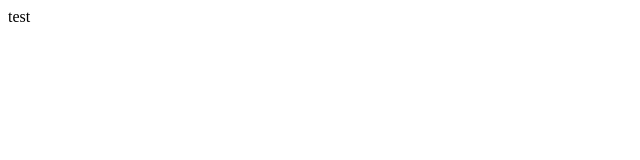
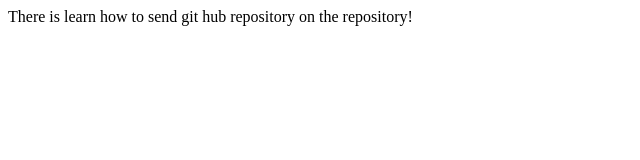
Before and after one commit to MahbubulIslamAtik/lecture1, a plain HTML site: page index.html in a window 1280 px wide. Shown: the whole page, without its empty margins (0-640 px from the left). Drawn offline with Linux system fonts and the light colour scheme.

```diff
--- a/index.html
+++ b/index.html
@@ -6,6 +6,6 @@
   <title>Document</title>
 </head>
 <body>
-  test
+  There is learn how to send git hub repository on the repository!
 </body>
 </html>
```
